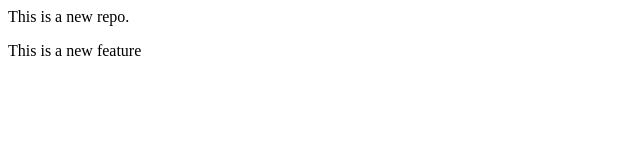
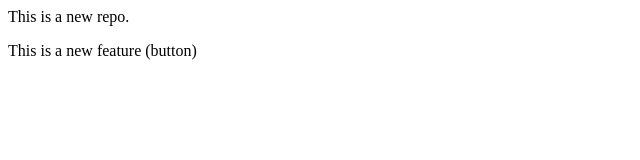
Before and after one commit to tvm1234/localrepo, a plain HTML site: page index.html in a window 1280 px wide. Shown: the full height of the page, 0-640 px from the left. Drawn offline with Linux system fonts and the light colour scheme.

Commit message:
Add Button

```diff
--- a/index.html
+++ b/index.html
@@ -1,2 +1,2 @@
 <P>This is  a new repo.</P>
-<p>This is a new feature</p>
+<p>This is a new feature (button)</p>
```
